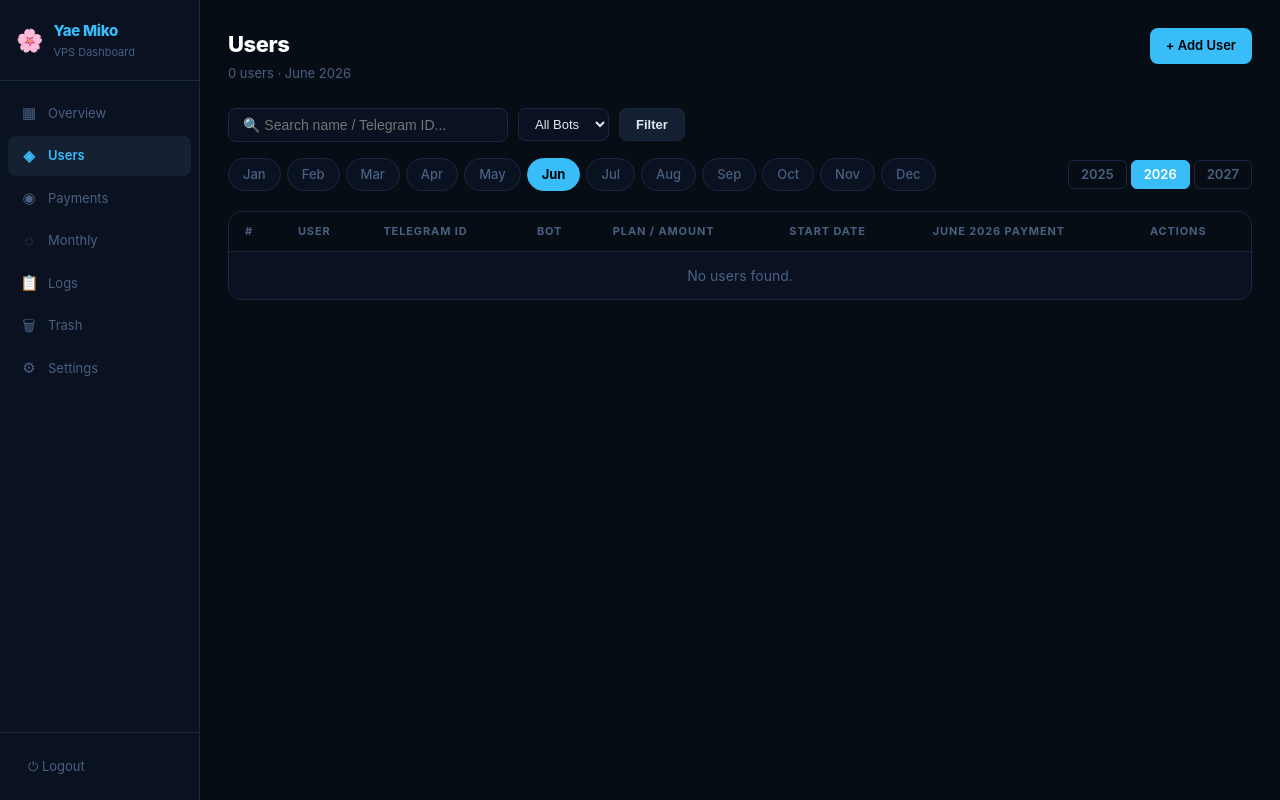
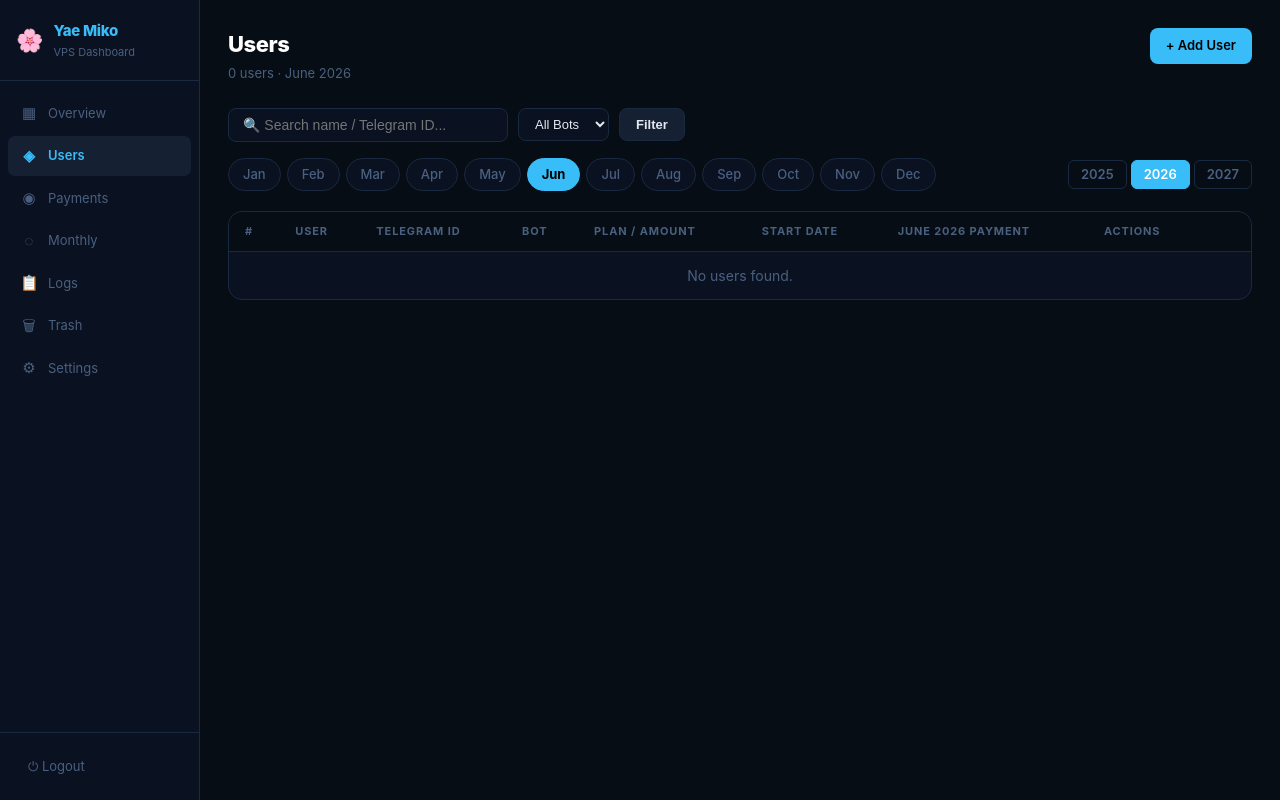
Before and after one commit to MikoxYae/botpanel, a Flask app: page /users in a window 1280 px wide. Run offline with Flask 3, Linux system fonts and the light colour scheme; the visitor is signed in with stand-in values (Sample User, id 1).

Commit message:
fix: make users table horizontally scrollable on mobile, actions always visible

```diff
--- a/templates/users.html
+++ b/templates/users.html
@@ -43,7 +43,8 @@
   </div>
 </div>
 
-<div class="card">
+<div class="card" style="overflow:visible">
+  <div style="overflow-x:auto;-webkit-overflow-scrolling:touch;border-radius:14px">
   <table class="table">
     <thead>
       <tr>
@@ -54,7 +55,7 @@
         <th>Plan / Amount</th>
         <th>Start Date</th>
         <th>{{ months_list[sel_month-1][1] }} {{ sel_year }} Payment</th>
-        <th>Actions</th>
+        <th style="min-width:130px">Actions</th>
       </tr>
     </thead>
     <tbody>
@@ -127,5 +128,6 @@
       {% endfor %}
     </tbody>
   </table>
+  </div>
 </div>
 {% endblock %}
```
